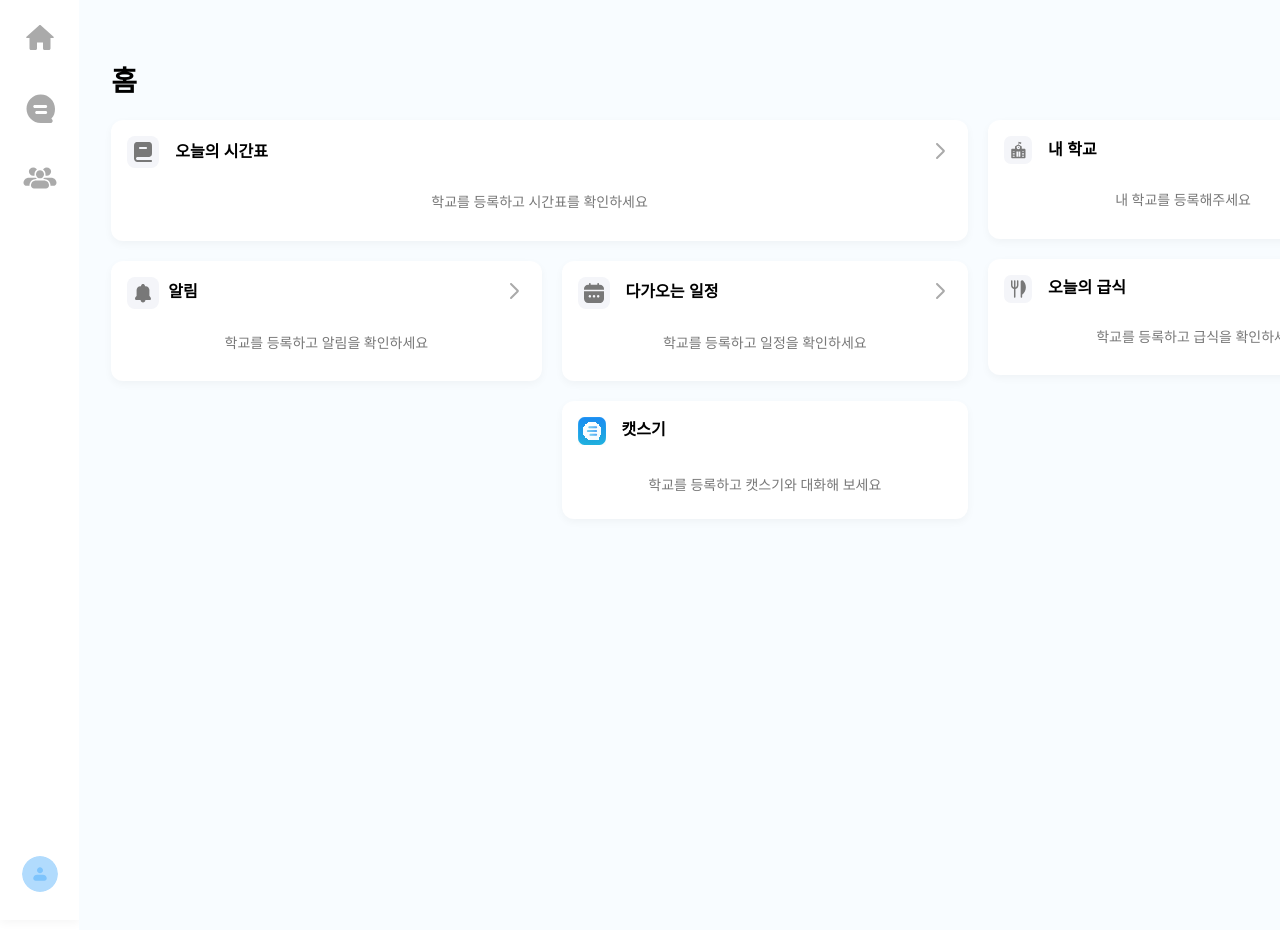
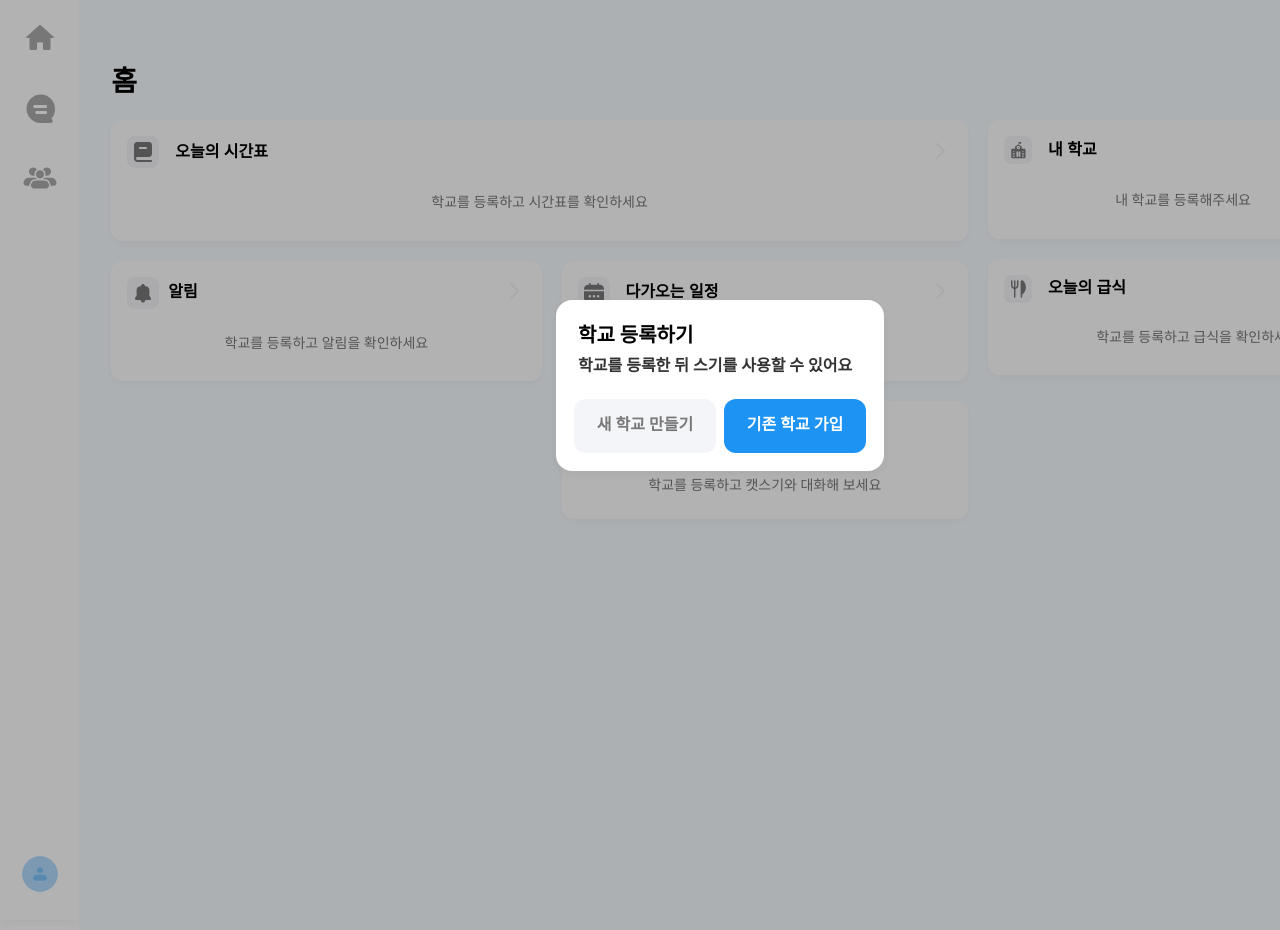
Before and after one commit to apeun-gidaechi/seugi-desktop, a React (Vite) app: page /unhome in a window 1280 px wide. Shown: the top 930 px of the page. Built offline with nearby package versions, Linux system fonts and the light colour scheme; the HTML template or start-up script is replaced by a standard one.

Commit message:
⚡ :: register 추가

```diff
--- a/src/components/Home/NotSubscribed/UnHome.tsx
+++ b/src/components/Home/NotSubscribed/UnHome.tsx
@@ -25,7 +25,7 @@ const UnHome = () => {
 
     return (
         <S.HomeContainer>
-            {/* <RegisterSchool /> */}
+            <RegisterSchool />
             <Navbar />
             <S.HomeMain>
                 <S.HomeTitle>홈</S.HomeTitle>
```
